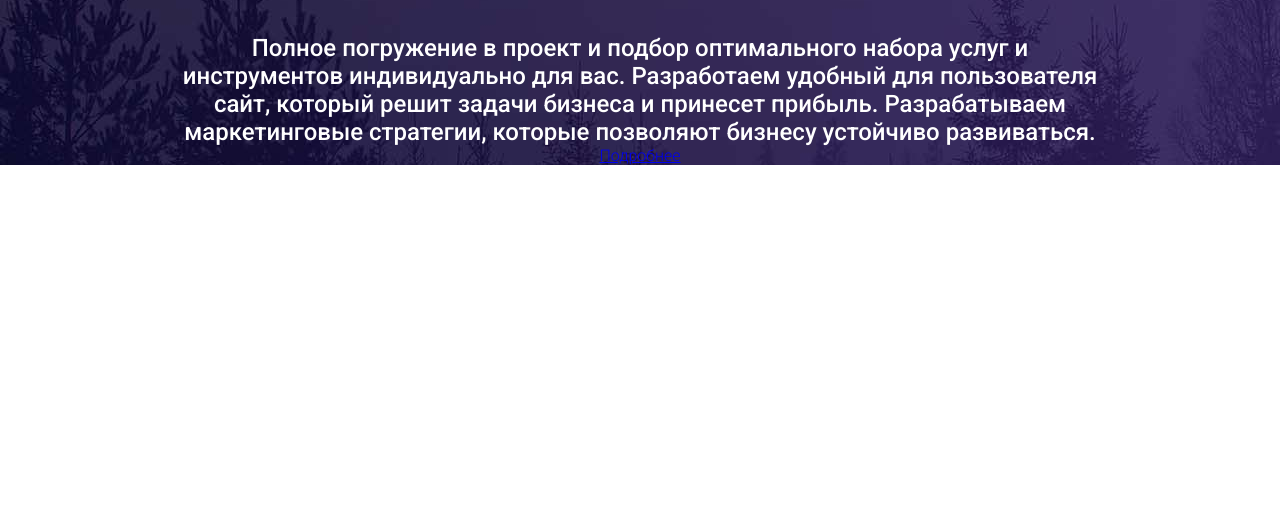
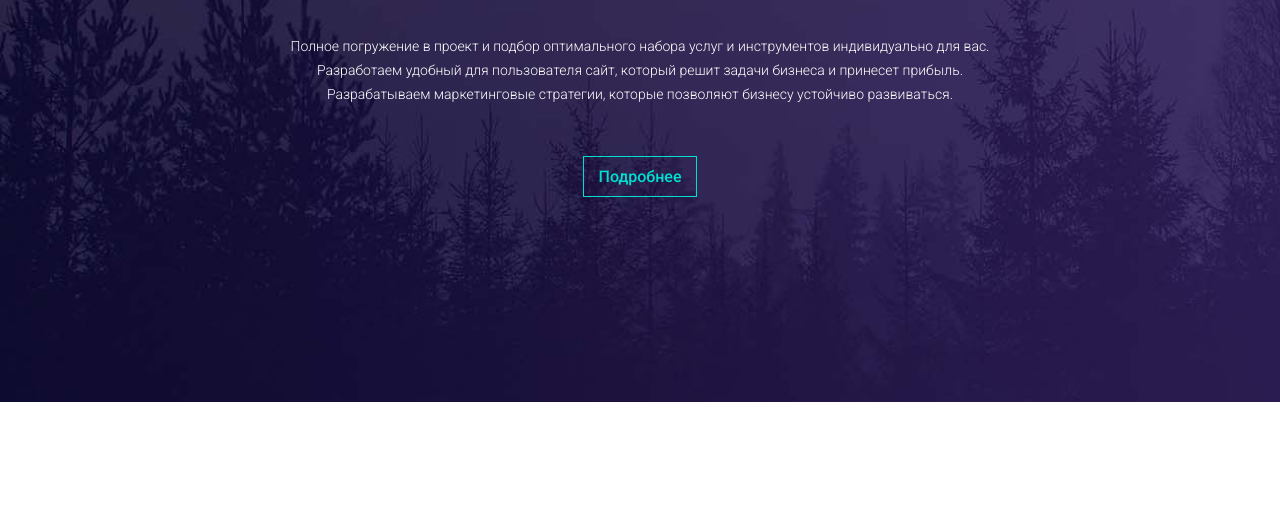
Before and after one commit to itaweb/Tajam, a plain HTML site: page index.html in a window 1280 px wide. Shown: the part 279-800 px from the top of the page. Drawn offline with Linux system fonts and the light colour scheme.

Commit message:
Fin header block

```diff
--- a/css/style.css
+++ b/css/style.css
@@ -18,6 +18,7 @@ h4 {
 /* Разметка для header */
 .header-wrap {
   background: #332954 url(../img/header_image.jpg);
+  background-size: cover;
 }
 .header {
   width: 950px;
@@ -58,6 +59,9 @@ h4 {
 .header-main {
   color: #fff;
   text-align: center;
+  width: 750px;
+  margin: 0 auto;
+  padding-bottom: 205px;
 }
 
 .header-main h1 {
@@ -66,4 +70,17 @@ h4 {
 }
 
 .header-main h2 {
+  font-size: 14px;
+  font-weight: 300;
+  margin-bottom: 50px;
+  line-height: 24px;
 }
+
+.link-button {
+  display: inline-block;
+  padding: 10px 15px;
+  font-weight: 500;
+  text-decoration: none;
+  color: #00e0d0;
+  border: 1px solid #00e0d0;
+}
```
